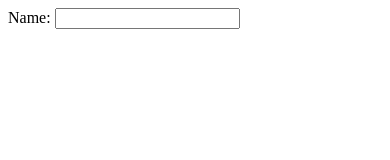
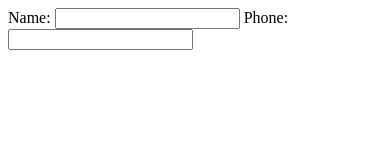
Before and after one commit to ektas711/project, a plain HTML site: page index.html in a window 390 px wide. Drawn offline with Linux system fonts and the light colour scheme.

Commit message:
Phone number field added

```diff
--- a/index.html
+++ b/index.html
@@ -1,3 +1,4 @@
 <form>
 Name: <input type="text" name="name" id="name">
+Phone: <input type="tel" name="phone" id="phone">
 </form>
```
